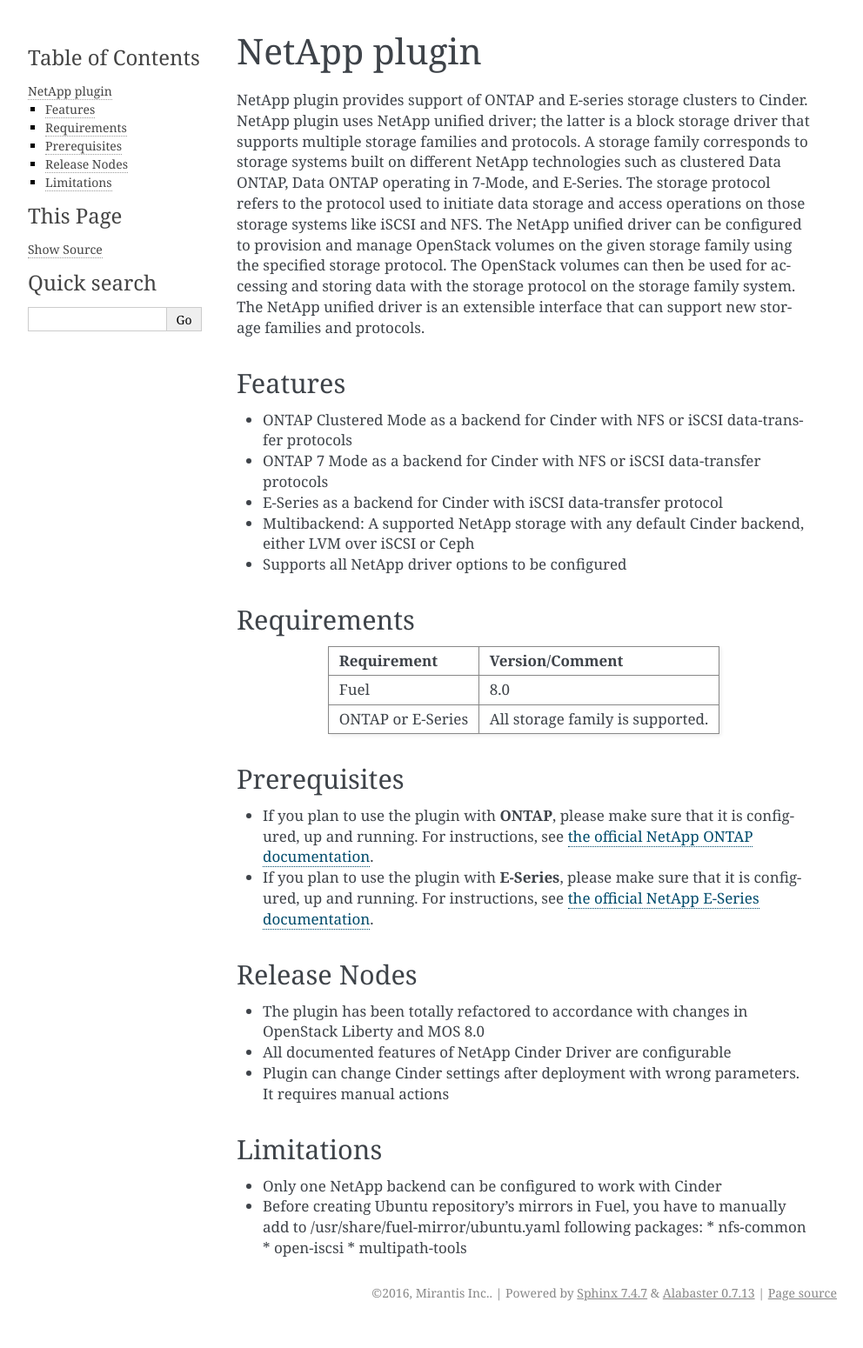
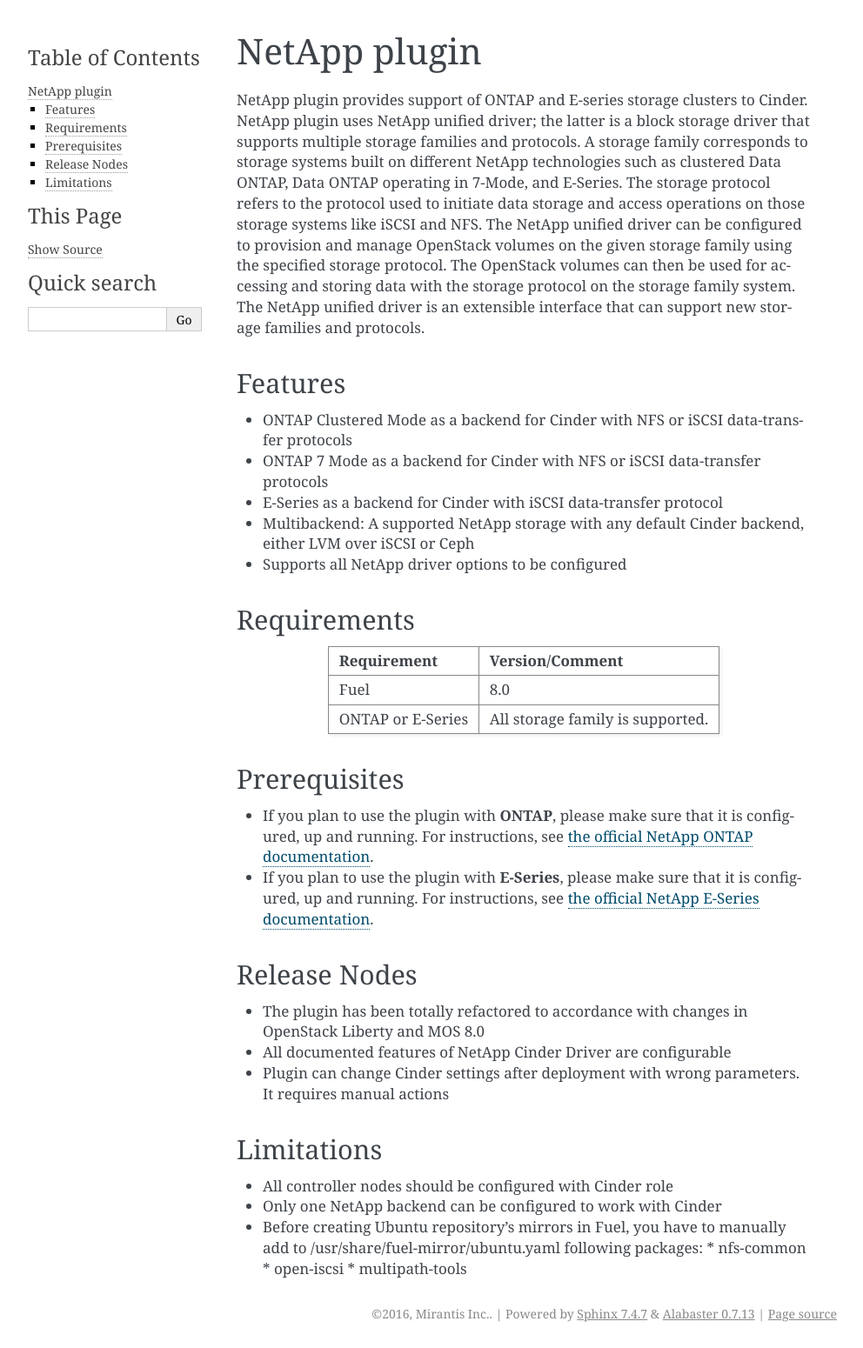
Before and after one commit to openstack-archive/fuel-plugin-cinder-netapp, a Sphinx documentation site: the page built from doc/source/description.rst, in a window 1280 px wide. Shown: the whole page at 87% size, without its empty margins (148-1140 px from the left). Built offline with Sphinx 7.4.7, drawn with Linux system fonts in a browser that asks for light colours; before the commit the page ends 1526 px from its top, so only the background shows below that.

Commit message:
Fix documented limitations
Change-Id: I0cb21423065bd658f054268ba7966674bd30edd3

```diff
--- a/doc/source/description.rst
+++ b/doc/source/description.rst
@@ -54,6 +54,7 @@
 
 Limitations
 -----------
+* All controller nodes should be configured with Cinder role
 * Only one NetApp backend can be configured to work with Cinder
 * Before creating Ubuntu repository's mirrors in Fuel, you have to manually add to /usr/share/fuel-mirror/ubuntu.yaml following packages:
   * nfs-common
```
